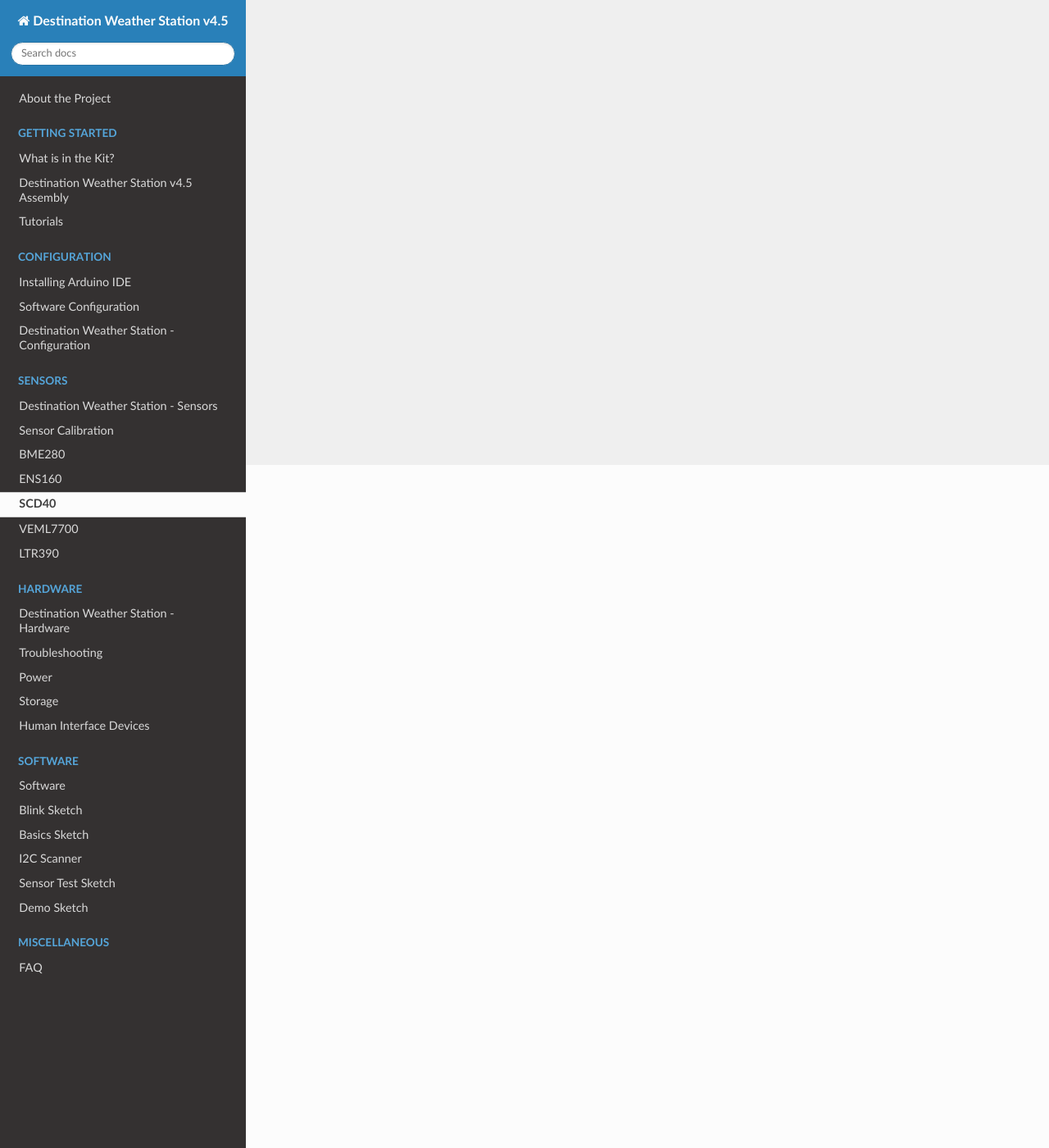
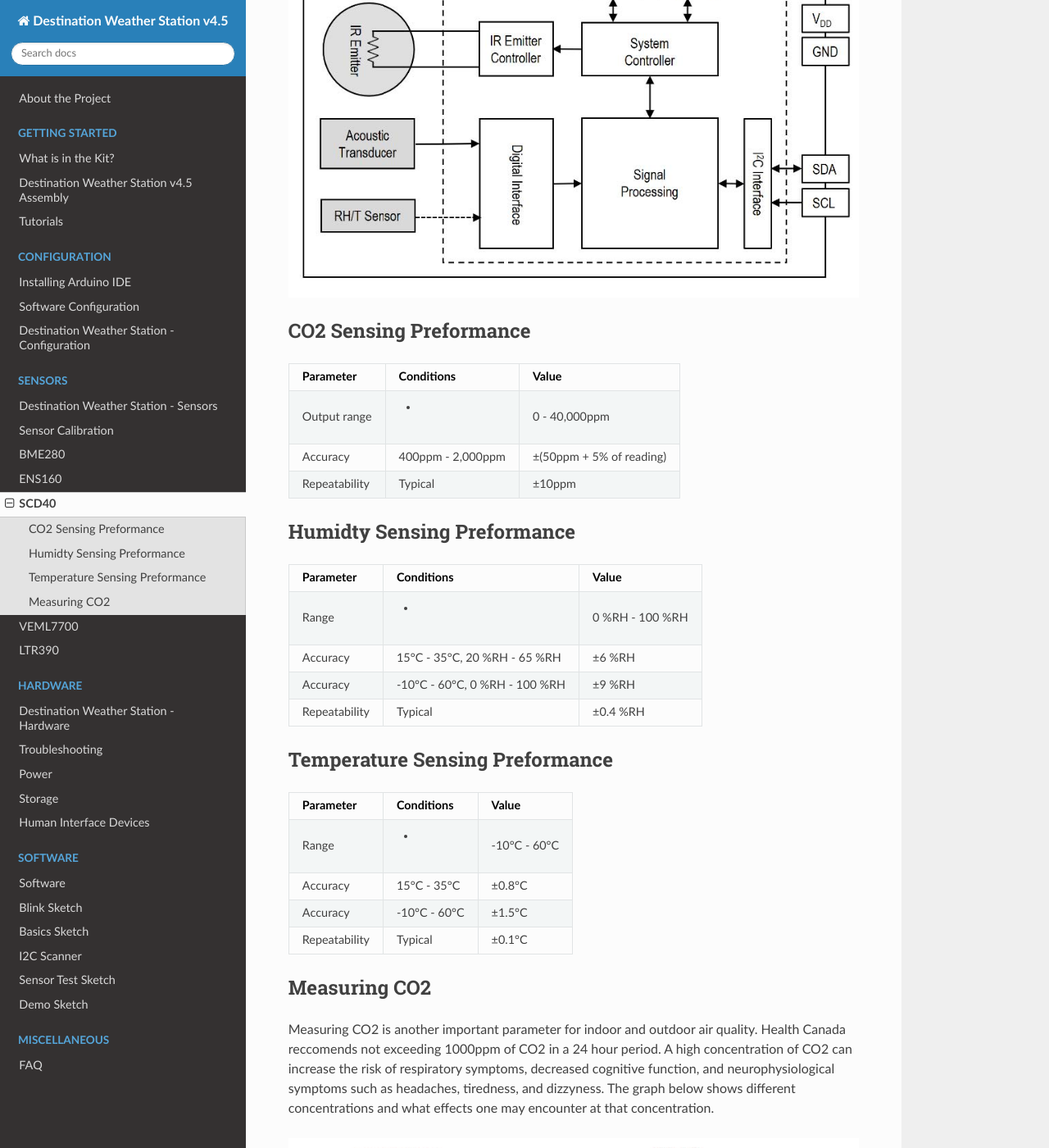
Before and after one commit to Destination-SPACE/DS-Weather-Station-V4.5, a Sphinx documentation site: the page built from docs/sensors/scd40.rst, in a window 1280 px wide and 1400 px high, scrolled down 833 px. Shown: the whole window at 82% size. Built offline with Sphinx 7.4.7 and the Read the Docs theme 2.0.0, drawn with Linux system fonts in a browser that asks for light colours; pages that are not in the unit, such as notebooks, are missing from menus; some of the changed text lies outside the part shown.

Commit message:
added SCD40 info to docs

```diff
--- a/docs/sensors/scd40.rst
+++ b/docs/sensors/scd40.rst
@@ -16,4 +16,92 @@
 SCD40
 =====
 
-Coming soon!
+.. image:: ../assets/MFG_SCD40.jpg
+   :target: scd40.html
+
+THe SCD40 CO2 sensor uses photoacoustic nondispersive infrared (NDIR) technology to measure actual CO2 concentration, unlike the eCO2 measurement on the :ref:`ENS160<ens160>`. This works by measuring the attenuation of an infrared light shining through the gas onto an accoustic transducer. Along with the sample chamber there is a reference nitrogen sample used to compare the CO2 measurement to the known gas. This process works according to Beer-Lambert law which is this attenuation of the gas.
+
+.. image:: ../assets/scd40_blockDiagram.jpg
+   :target: scd40.html
+
+CO2 Sensing Preformance
+~~~~~~~~~~~~~~~~~~~~~~~
+
+.. list-table::
+   :header-rows: 1
+
+   * - Parameter
+     - Conditions
+     - Value
+
+   * - Output range
+     - -
+     - 0 - 40,000ppm
+
+   * - Accuracy
+     - 400ppm - 2,000ppm
+     - ±(50ppm + 5% of reading)
+
+   * - Repeatability
+     - Typical
+     - ±10ppm
+
+Humidty Sensing Preformance
+~~~~~~~~~~~~~~~~~~~~~~~~~~~
+
+.. list-table::
+   :header-rows: 1
+
+   * - Parameter
+     - Conditions
+     - Value
+
+   * - Range
+     - -
+     - 0 %RH - 100 %RH
+
+   * - Accuracy
+     - 15°C - 35°C, 20 %RH - 65 %RH
+     - ±6 %RH
+
+   * - Accuracy
+     - -10°C - 60°C, 0 %RH - 100 %RH
+     - ±9 %RH
+
+   * - Repeatability
+     - Typical
+     - ±0.4 %RH
+
+Temperature Sensing Preformance
+~~~~~~~~~~~~~~~~~~~~~~~~~~~~~~~
+
+.. list-table::
+   :header-rows: 1
+
+   * - Parameter
+     - Conditions
+     - Value
+
+   * - Range
+     - -
+     - -10°C - 60°C
+
+   * - Accuracy
+     - 15°C - 35°C
+     - ±0.8°C
+
+   * - Accuracy
+     - -10°C - 60°C
+     - ±1.5°C
+
+   * - Repeatability
+     - Typical
+     - ±0.1°C
+
+Measuring CO2
+~~~~~~~~~~~~~
+
+Measuring CO2 is another important parameter for indoor and outdoor air quality. Health Canada reccomends not exceeding 1000ppm of CO2 in a 24 hour period. A high concentration of CO2 can increase the risk of respiratory symptoms, decreased cognitive function, and neurophysiological symptoms such as headaches, tiredness, and dizzyness. The graph below shows different concentrations and what effects one may encounter at that concentration.
+
+.. image:: ../assets/co2Limits.jpg
+   :target: scd40.html
```
Also changed, not shown: docs/assets/MFG_SCD40.jpg (added), docs/assets/scd40_blockDiagram.jpg (added).
